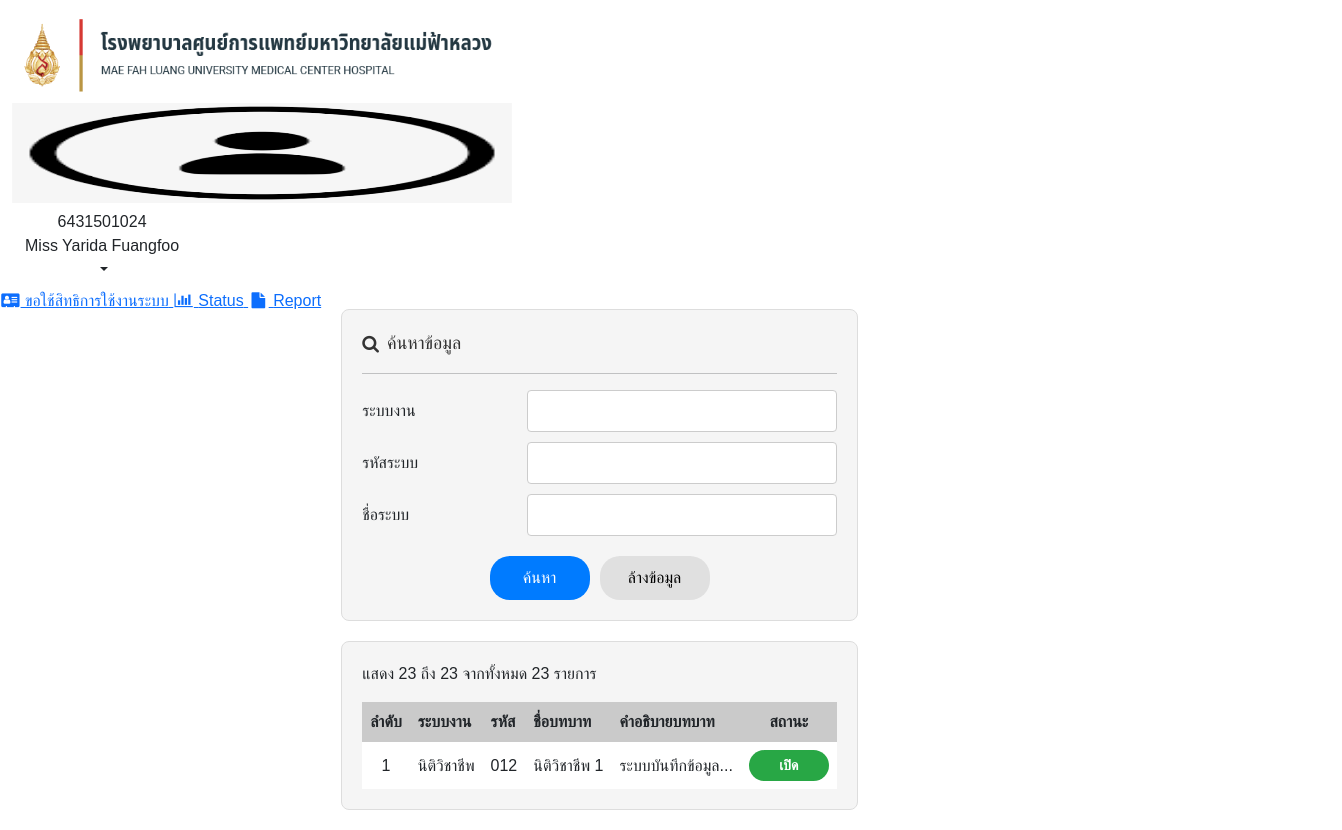
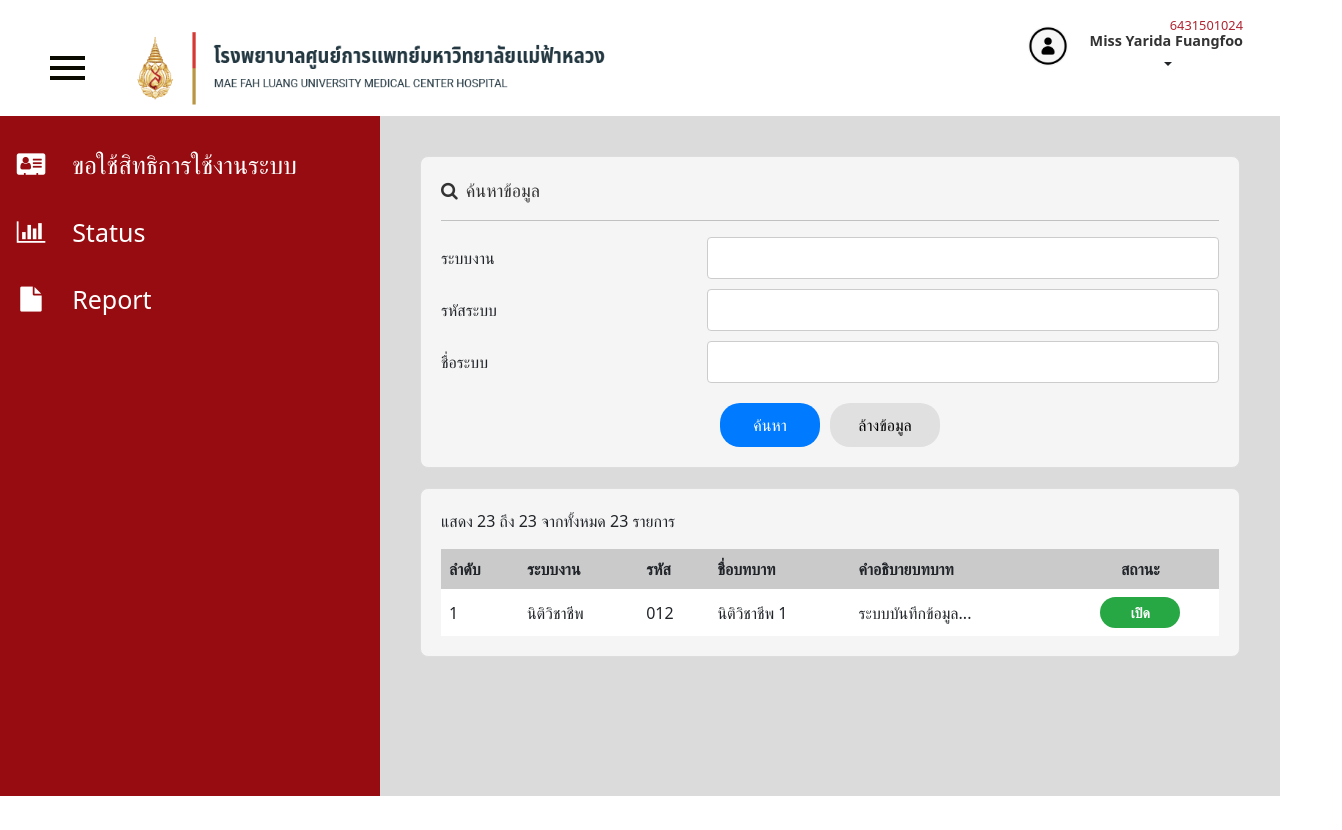
Before and after one commit to NuttaphonKeawarsa/MCH_Project, a plain HTML site: page view/DashAdmin.html in a window 1280 px wide. Shown: the whole page, 1342 px wide, since content can reach past the window. After the commit the page ends 800 px from the top, so only its background shows below. Drawn offline with nearby package versions, Linux system fonts and the light colour scheme.

Commit message:
DashAdmin.css

```diff
--- a/public/css/DashAdmin.css
+++ b/public/css/DashAdmin.css
@@ -1,62 +1,167 @@
 body {
-    font-family: Arial, sans-serif;
+  margin: 0;
+  padding: 0;
+}
+.container-fluid {
   margin: 0;
   padding: 0;
 }
 
-.navbar {
-    background-color: #333;
+/* ==============Menu-toggle============== */
+.header-container {
   display: flex;
-    justify-content: space-between;
-    align-items: center;
-    padding: 10px 20px;
+  justify-content: flex-start;
+  margin-left: 50px;
 }
 
-.hamburger {
-    display: flex;
-    flex-direction:
-        column;
-    cursor: pointer;
+/* ==============menu-bar=================== */
+.menu-toggle {
+  padding-top: 50px;
+  cursor: pointer; /* เปลี่ยนเคอร์เซอร์เมาส์ ให้คลิกได้ */
+}
+.bar1,
+.bar2,
+.bar3 {
+  background-color: #970c10;
 }
 
-.hamburger .line {
-    width: 25px;
-    height: 3px;
-    background-color: white;
-    margin: 4px 0;
+.menu-toggle div {
+  width: 35px;
+  height: 4px;
+  background-color: #0a0a00;
+  margin: 6px 0;
+}
+.menu-toggle:hover div {
+  background-color: #ff151c; /* สีที่จะเปลี่ยนเมื่อ hover */
 }
 
-.menu {
-    list-style: none;
-    display: none;
-    padding: 0;
+/* =================logo================= */
+.logo-container {
+  margin-left: 40px;
+  padding-top: 15px;
 }
 
-.menu li {
-    margin: 10px 0;
+/* ==================Drop down (user) =========== */
+.profile-container {
+  display: flex;
+  align-items: center;
+  justify-content: flex-end;
+  padding: 10px;
+  gap: 10px; /* เพิ่มระยะห่างระหว่างองค์ประกอบ */
+}
+.profile-image {
+  width: 40px;
+  height: 40px;
+  border-radius: 50%;
+  object-fit: cover;
+}
+.profile-info {
+  text-align: right;
+}
+.profile-id {
+  font-size: 0.8rem;
+  color: #b02431; /* สีตามตัวอย่าง */
+  margin-bottom: -5px; /* ขยับให้บรรทัดชิดกัน */
+}
+.profile-name {
+  font-size: 0.9rem;
+  font-weight: bold;
+  color: #333;
+}
+.dropdown-menu {
+  right: auto;
+  left: 0;
+  min-width: 200px; /* กำหนดความกว้างของเมนู */
+}
+.dropdown-item i {
+  margin-right: 10px; /* เพิ่มระยะห่างระหว่างไอคอนกับข้อความ */
+}
+.dropdown-item:hover {
+  background-color: #db6b6e;
+  color: white;
+  border-radius: 15px;
+  border: none;
+  box-shadow: 0 4px 8px rgba(0, 0, 0, 0.5);
+}
+.btn {
+  border: none;
+  background-color: #ffffff;
 }
 
-.menu a {
-    text-decoration: none;
-    color:
-        white;
-    padding: 8px 16px;
-    display: block;
+.flex-container {
+  display: flex; /* ใช้ Flexbox layout */
+  height: calc(100vh - 120px); /* ความสูงของ flex container */
+  overflow: hidden; /* ป้องกันการเลื่อนที่ไม่ต้องการ */
 }
 
-.menu.active {
-    display: block;
+/* =============Sidebar================== */
+.sidebar {
+  align-items: center; /* จัดตำแหน่งแนวตั้ง */
+  width: 380px; /* ปรับขนาด Sidebar */
+  background-color: #970c10;
+  padding-top: 20px;
+  transition: all 0.3s ease;
+  z-index: 1000; /* ให้ Sidebar อยู่เหนือเนื้อหาอื่น */
+}
+.sidebar.show {
+  transform: translateX(0);
 }
 
-@media (min-width: 600px) {
-    .menu {
+.sidebar a {
   display: flex;
-        flex-direction: row;
+  padding: 10px 15px;
+  text-decoration: none;
+  color: #fff;
+  font-size: 25px;
+  align-items: center;
+  margin-bottom: 10px; /* เพิ่มช่องว่างระหว่างลิงก์แต่ละบรรทัด */
+}
+/* เมื่อเลื่อนเมาส์ไปที่ลิงก์ใน Sidebar */
+.sidebar a:hover {
+  background-color: #db6b6e; /* เปลี่ยนสีพื้นหลังเมื่อ Hover */
+  color: #fff; /* เปลี่ยนสีตัวอักษรเมื่อ Hover */
+  margin: 10px;
+  border-radius: 15px;
+  border: 1px solid #0a0a00;
+  box-shadow: 0 4px 8px rgba(0, 0, 0, 0.5);
 }
 
-    .hamburger {
-        display: none;
+/* ขยับเฉพาะ text ให้ห่างจาก icon */
+.sidebar a .sidebar-text {
+  flex-grow: 1; /* ขยับ text ไปทางขวาสุด */
+  margin-left: 25px; /* ระยะห่างจากไอคอน */
+  text-align: left;
 }
+
+/* Sidebar เมื่อย่อ */
+.sidebar.collapsed {
+  width: 0 0 80px; /* ปรับความกว้างของ Sidebar */
+}
+.sidebar.collapsed .sidebar-text {
+  display: none; /* ซ่อนข้อความเมื่อ Sidebar ถูกย่อ */
+}
+.sidebar.collapsed a {
+  justify-content: center; /* จัดไอคอนให้อยู่ตรงกลางในแนวราบ */
+}
+.sidebar.collapsed a i {
+  font-size: 30px; /* ขนาดไอคอนใหญ่ขึ้นเล็กน้อย */
+  margin: 0; /* เอาระยะห่างออกเพื่อจัดให้อยู่ตรงกลาง */
+}
+
+/* ===============Main Content================= */
+.main-content {
+  padding: 20px;
+  transition: all 0.3s ease;
+  background-color: #dbdbdb; /* กำหนดสีพื้นหลัง */
+  flex: 1; /* ขยายให้เต็มพื้นที่ที่เหลือ */
+}
+
+.sidebar.collapsed ~ .main-content {
+  margin-left: 80px; /* ปรับ margin-left ให้เหมาะสมเมื่อ Sidebar ถูกยุบ */
+}
+
+.main-content.shifted {
+  margin-left: 100px;
 }
 
 /*----------ค้นหา----------*/
@@ -111,8 +216,7 @@ body {
   width: 100px;
   color: white;
   border: none;
-    padding:
-        10px 20px;
+  padding: 10px 20px;
   border-radius: 20px;
   cursor: pointer;
 }
@@ -134,8 +238,7 @@ body {
   border: none;
   padding: 10px 20px;
   border-radius: 20px;
-    cursor:
-        pointer;
+  cursor: pointer;
 }
 
 .reset-button:hover {
@@ -193,10 +296,7 @@ body {
   color: white;
   font-size: 14px;
   font-weight: bold;
-    text-align: center;
   display: flex;
-    justify-content: center;
-    align-items: center;
 }
 
 .status-button:focus {
@@ -207,26 +307,32 @@ body {
   background-color: #28a745;
 }
 
-
 .status-button.close {
-    background-color:
-        #dc3545;
+  background-color: #dc3545;
 }
 
-.data-table td {
-    text-align: center;
-    vertical-align: middle;
-}
-
-.data-table td>button {
+.data-table td > button {
   display: flex;
   justify-content: center;
   align-items: center;
   margin: auto;
 }
 
-
-
 /*----------btn status(end)----------*/
 
 /*----------ตาราง(จบ)----------*/
+
+/* Media Query: ย่อ Sidebar เมื่อหน้าจอแคบ */
+@media (max-width: 768px) {
+  .sidebar {
+    width: 80px; /* ย่อ Sidebar ให้เหลือไอคอนอย่างเดียว */ /* ขนาด Sidebar ที่แคบลง */
+  }
+
+  .sidebar .sidebar-text {
+    display: none; /* ซ่อนข้อความใน Sidebar */
+  }
+
+  .main-content {
+    margin-left: 80px; /* ปรับ margin-left ให้เหมาะสมเมื่อ Sidebar แคบลง */
+  }
+}
```
Lines whose indentation alone changed are shown as unchanged.
